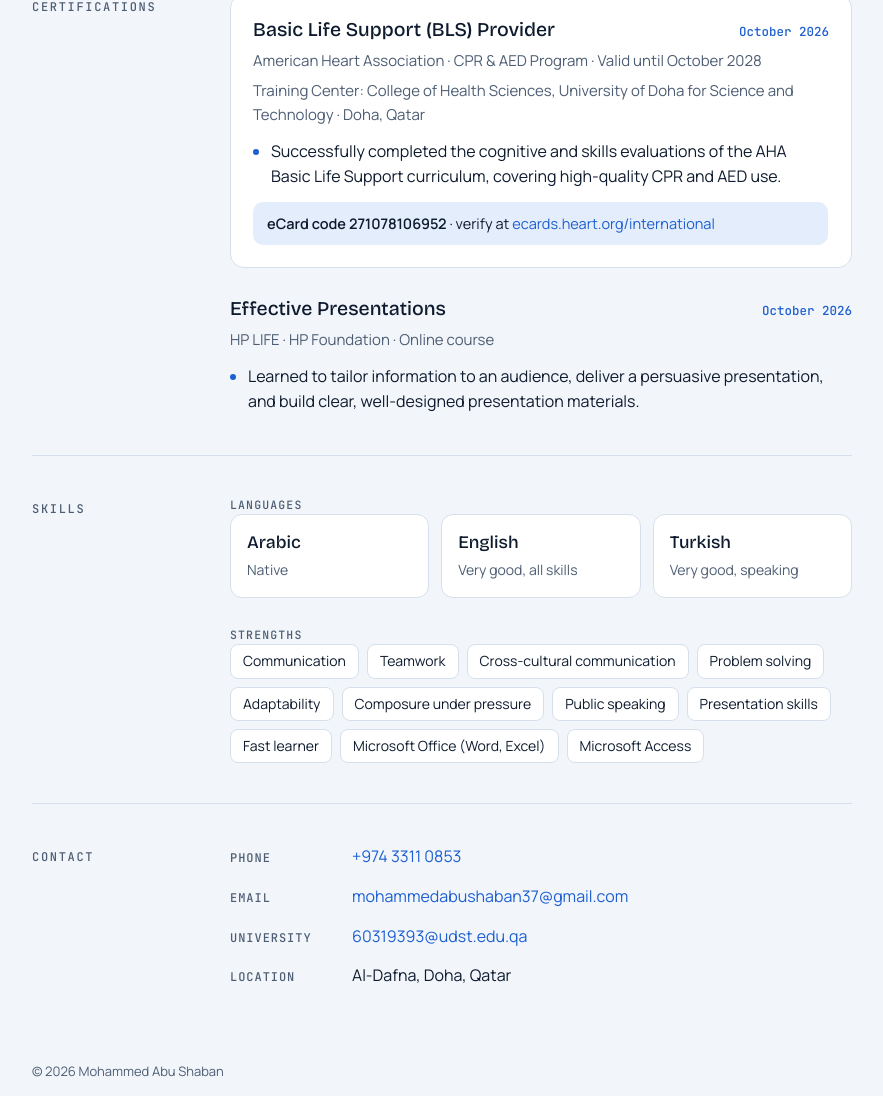
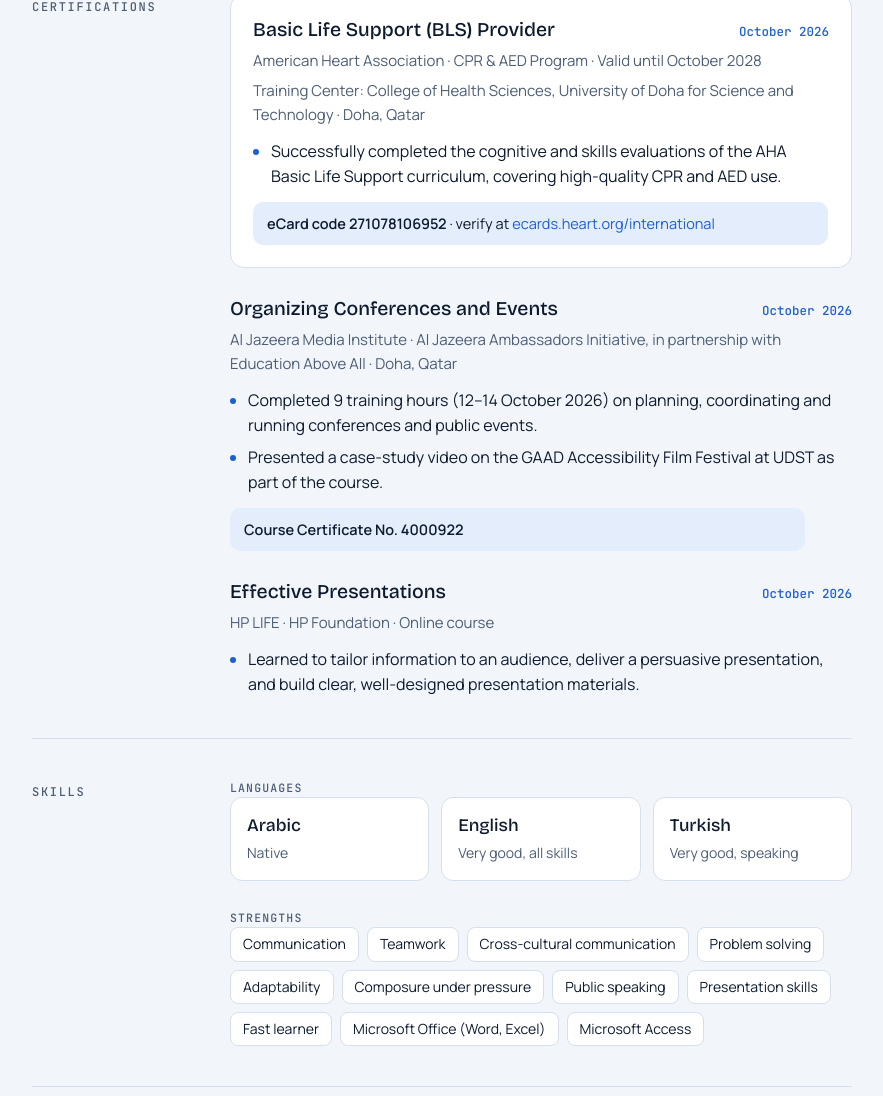
Before and after one commit to mohammedabushaban37-cell/mohammedabushaban37-cell.github.io, a plain HTML site: page index.html in a window 1280 px wide. Shown: the part 1923-3019 px from the top of the page, without its empty margins (198-1081 px from the left). Drawn offline with nearby package versions, Linux system fonts and the light colour scheme.

Commit message:
Add files via upload

```diff
--- a/index.html
+++ b/index.html
@@ -250,6 +250,18 @@ footer { padding-top: 32px; font-size: 13px; color: var(--muted); }
       </div>
       <div class="item">
         <div class="item-head">
+          <h3>Organizing Conferences and Events</h3>
+          <span class="date">October 2026</span>
+        </div>
+        <p class="org">Al Jazeera Media Institute · Al Jazeera Ambassadors Initiative, in partnership with Education Above All · Doha, Qatar</p>
+        <ul>
+          <li>Completed 9 training hours (12–14 October 2026) on planning, coordinating and running conferences and public events.</li>
+          <li>Presented a case-study video on the GAAD Accessibility Film Festival at UDST as part of the course.</li>
+        </ul>
+        <div class="award"><b>Course Certificate No. 4000922</b></div>
+      </div>
+      <div class="item">
+        <div class="item-head">
           <h3>Effective Presentations</h3>
           <span class="date">October 2026</span>
         </div>
```
